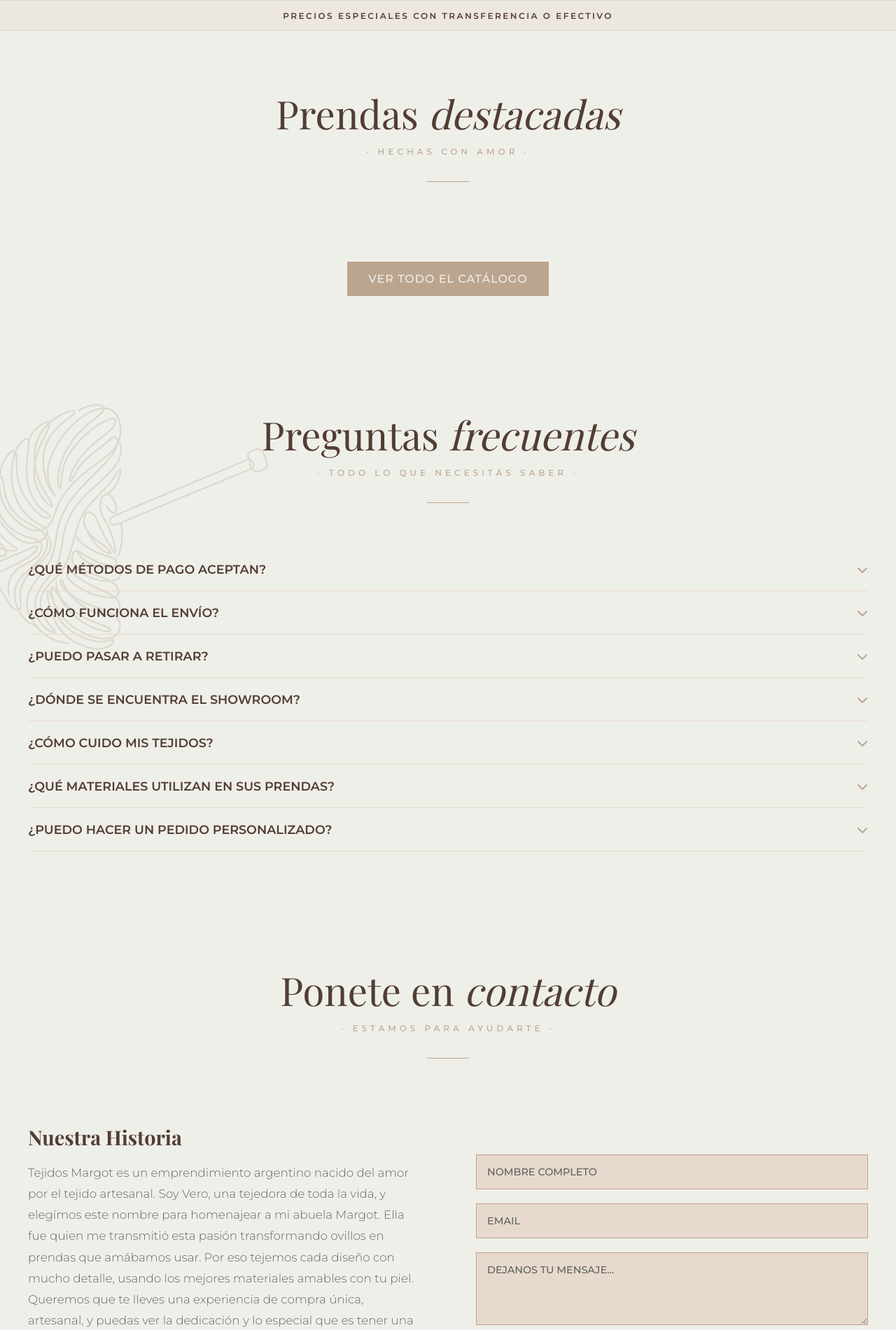
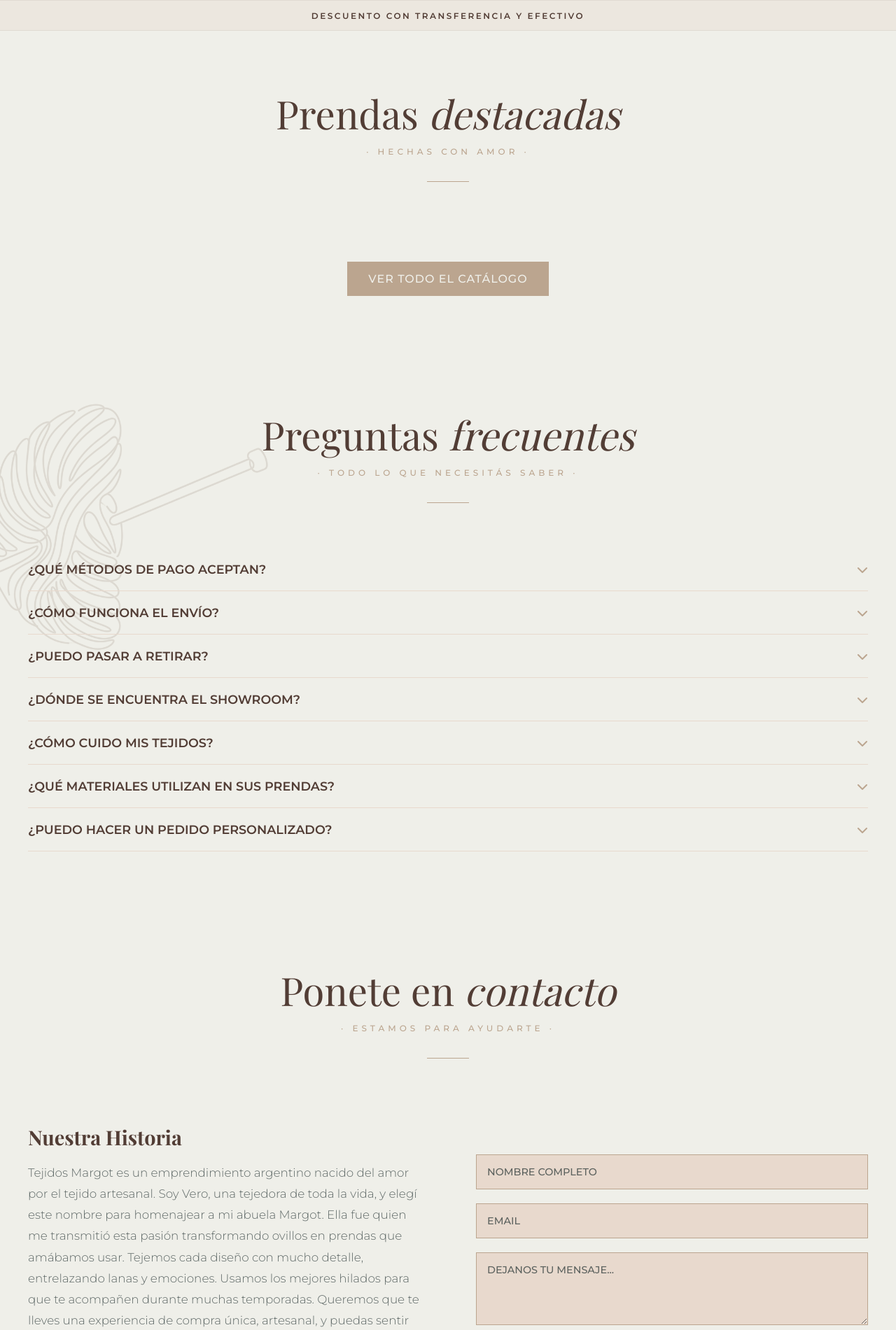
Before and after one commit to francironee/tienda_tejidos, a Flask app: page / in a window 1280 px wide. Shown: the part 800-2701 px from the top of the page at 70% size. Run offline with Flask 3, Linux system fonts and the light colour scheme; some libraries are stand-ins or nearby versions; some web fonts are replaced.

Commit message:
Actualizacion de historia y barra de anuncios

```diff
--- a/templates/index.html
+++ b/templates/index.html
@@ -42,8 +42,7 @@
 
 <!-- Barra de Anuncios Minimalista -->
 <div class="announcement-bar">
-    <div class="announcement-item active">Precios especiales con transferencia o efectivo</div>
-    <div class="announcement-item">10% de recargo con tarjeta</div>
+    <div class="announcement-item active">Descuento con transferencia y efectivo</div>
     <div class="announcement-item">Retiro gratis en showroom</div>
     <div class="announcement-item">Envío gratis pasando los $350.000</div>
 </div>
@@ -177,7 +176,7 @@
     <div class="contacto-container fade-up">
         <div class="contacto-historia">
             <h3>Nuestra Historia</h3>
-            <p>Tejidos Margot es un emprendimiento argentino nacido del amor por el tejido artesanal. Soy Vero, una tejedora de toda la vida, y elegímos este nombre para homenajear a mi abuela Margot. Ella fue quien me transmitió esta pasión transformando ovillos en prendas que amábamos usar. Por eso tejemos cada diseño con mucho detalle, usando los mejores materiales amables con tu piel. Queremos que te lleves una experiencia de compra única, artesanal, y puedas ver la dedicación y lo especial que es tener una prenda 'Hecha a Mano'.</p>
+            <p>Tejidos Margot es un emprendimiento argentino nacido del amor por el tejido artesanal. Soy Vero, una tejedora de toda la vida, y elegí este nombre para homenajear a mi abuela Margot. Ella fue quien me transmitió esta pasión transformando ovillos en prendas que amábamos usar. Tejemos cada diseño con mucho detalle, entrelazando lanas y emociones. Usamos los mejores hilados para que te acompañen durante muchas temporadas. Queremos que te lleves una experiencia de compra única, artesanal, y puedas sentir lo especial que es tener un diseño 'Hecho a Mano'.</p>
 
             <div class="historia-stats">
                 <div class="stat-item">
--- a/templates/productos.html
+++ b/templates/productos.html
@@ -60,8 +60,7 @@
 
 <!-- Barra de Anuncios Minimalista -->
 <div class="announcement-bar">
-    <div class="announcement-item active">Precios especiales con transferencia o efectivo</div>
-    <div class="announcement-item">10% de recargo con tarjeta</div>
+    <div class="announcement-item active">Descuento con transferencia y efectivo</div>
     <div class="announcement-item">Retiro gratis en showroom</div>
     <div class="announcement-item">Envío gratis pasando los $350.000</div>
 </div>
```
